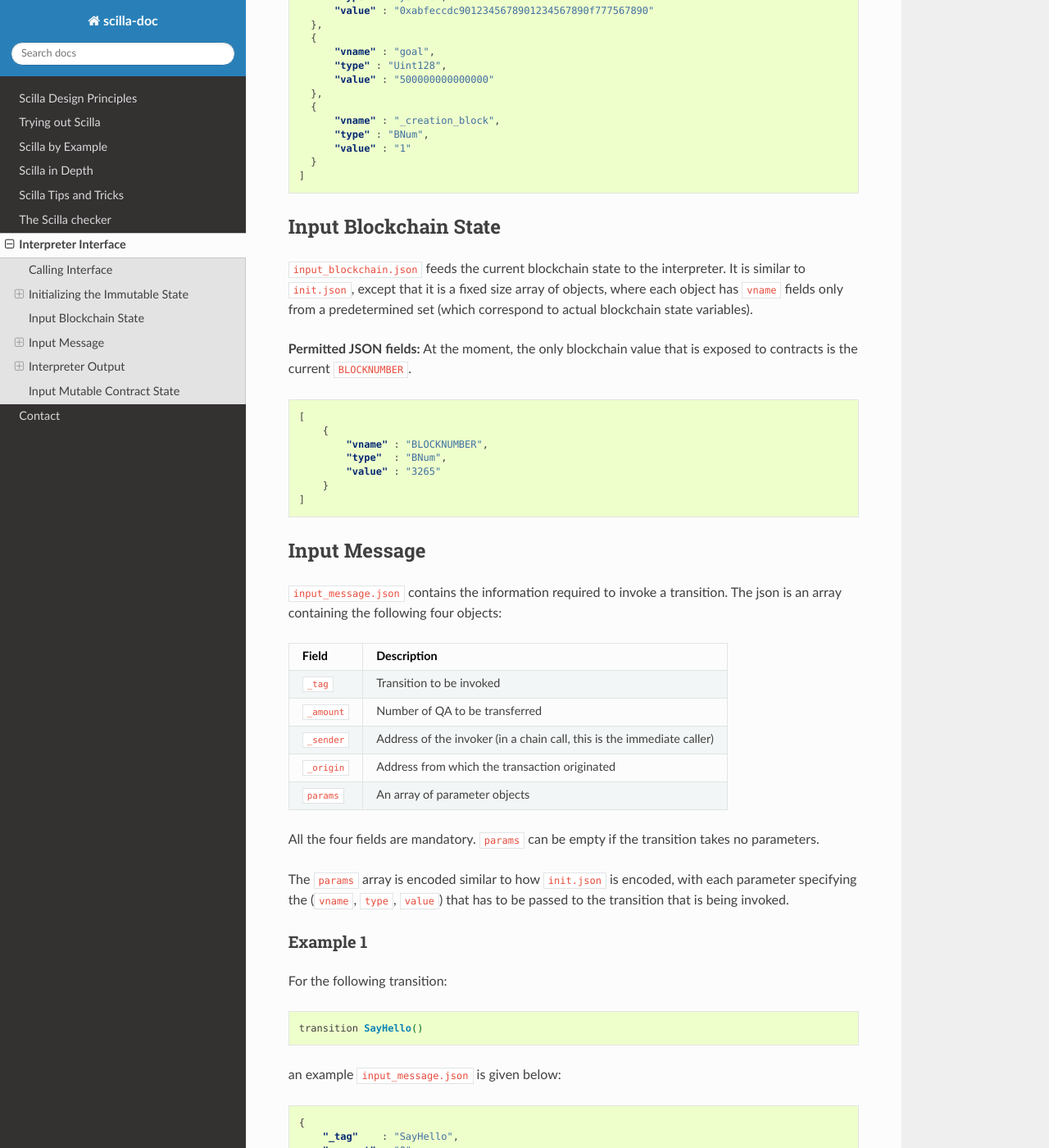
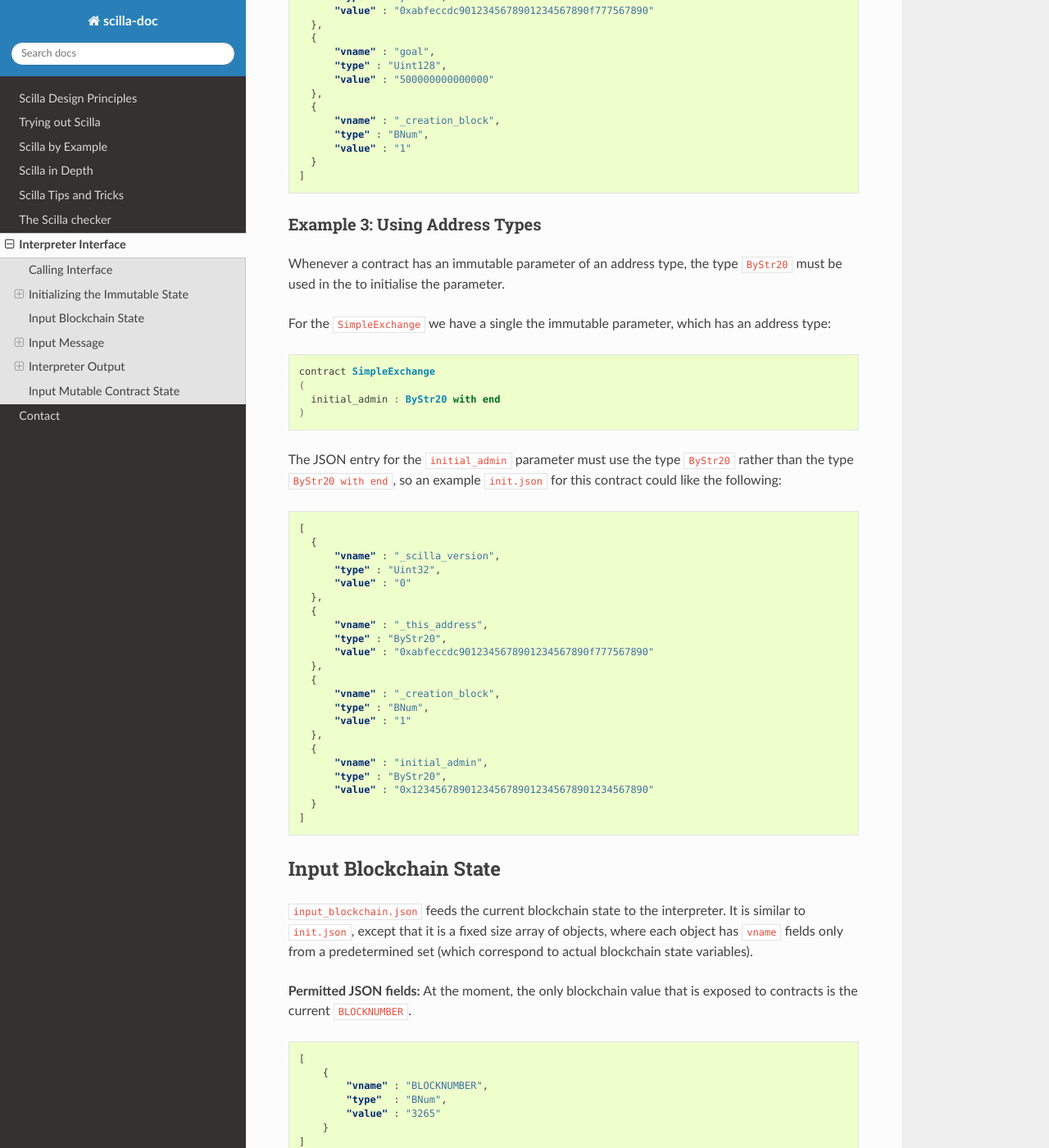
Before and after one commit to Zilliqa/scilla-docs, a Sphinx documentation site: the page built from docs/source/interface.rst, in a window 1280 px wide and 1400 px high, scrolled down 3024 px. Shown: the whole window at 82% size. Built offline with Sphinx 7.4.7 and the Read the Docs theme 2.0.0, drawn with Linux system fonts in a browser that asks for light colours.

Commit message:
Added address type restriction to init.json

```diff
--- a/docs/source/interface.rst
+++ b/docs/source/interface.rst
@@ -180,6 +180,55 @@ A sample ``init.json`` for this contract will look like the following:
         "value" : "1"
     }
   ]
+
+Example 3: Using Address Types
+***********************************
+
+Whenever a contract has an immutable parameter of an address type, the
+type ``ByStr20`` must be used in the to initialise the parameter.
+
+For the ``SimpleExchange`` we have a single the immutable parameter,
+which has an address type:
+
+.. code-block:: ocaml
+
+   contract SimpleExchange
+   (
+     initial_admin : ByStr20 with end
+   )
+
+The JSON entry for the ``initial_admin`` parameter must use the type
+``ByStr20`` rather than the type ``ByStr20 with end``, so an example
+``init.json`` for this contract could like the following:
+
+.. code-block:: json
+
+  [
+    {
+        "vname" : "_scilla_version",
+        "type" : "Uint32",
+        "value" : "0"
+    },
+    {
+        "vname" : "_this_address",
+        "type" : "ByStr20",
+        "value" : "0xabfeccdc9012345678901234567890f777567890"
+    },
+    {
+        "vname" : "_creation_block",
+        "type" : "BNum",
+        "value" : "1"
+    },
+    {
+        "vname" : "initial_admin",
+        "type" : "ByStr20",
+        "value" : "0x1234567890123456789012345678901234567890"
+    }
+  ]
+
+
+
+
 
 Input Blockchain State
 ########################
```
